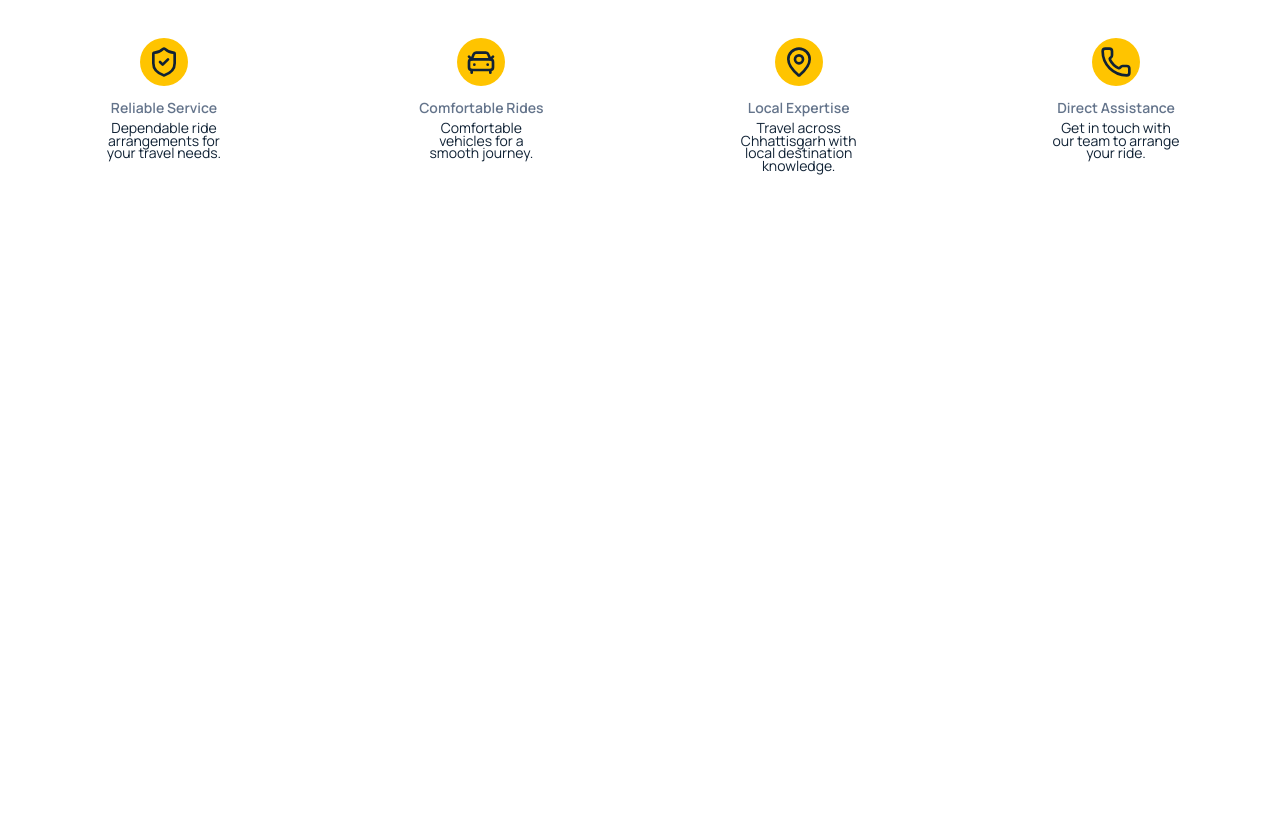
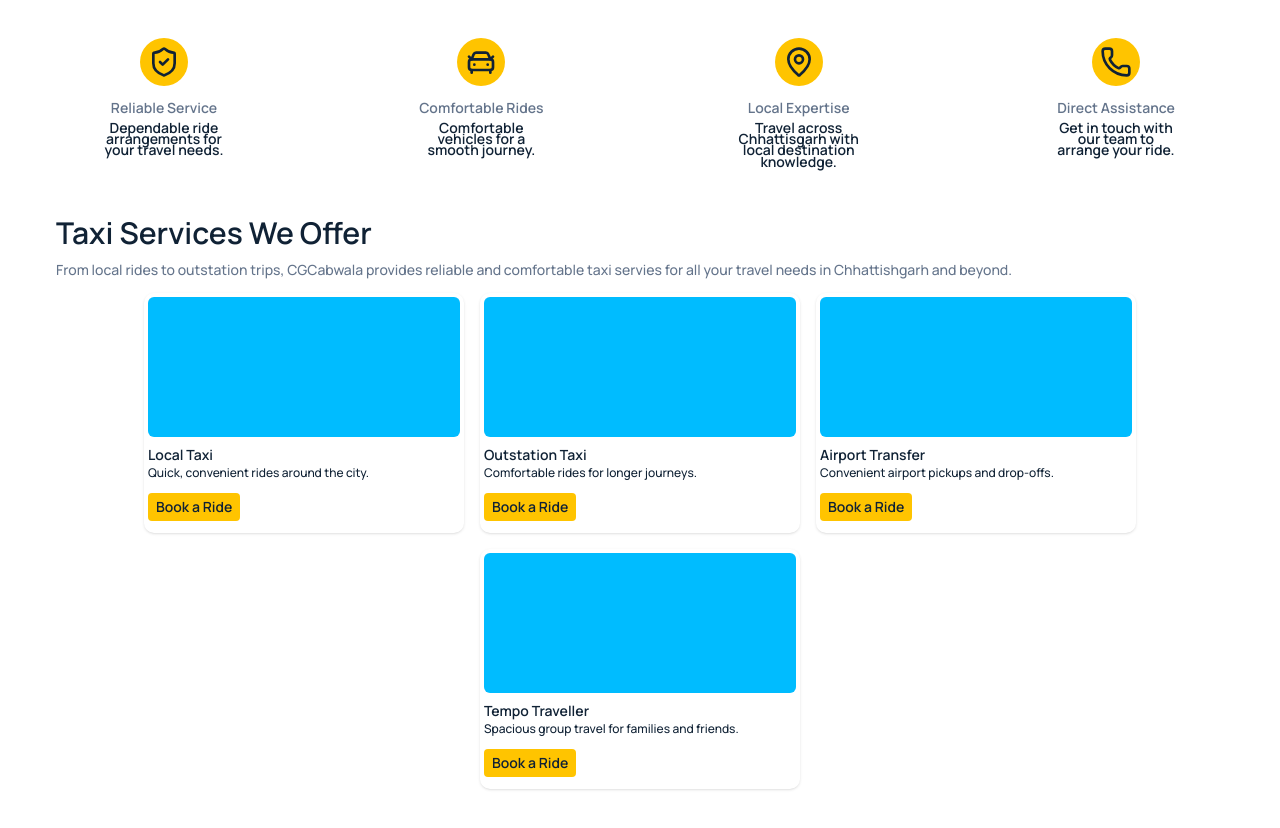
Before and after one commit to Lokesh550-code/cabApp, a React (Vite) app in the folder frontend/: page / in a window 1280 px wide. Shown: the part 780-1608 px from the top of the page. Before the commit the page ends 968 px from the top, so only its background shows below. Built offline with nearby package versions, Linux system fonts and the light colour scheme.

Commit message:
feat: add service widget to home

```diff
--- a/frontend/src/App.jsx
+++ b/frontend/src/App.jsx
@@ -4,6 +4,7 @@
 import BookingWidget from "./components/bookingWidget/BookingWidget";
 import Hero from "./components/hero/Hero";
 import Navbar from "./components/navbar/Navbar";
+import ServiceWidget from "./components/servicesWidget/ServiceWidget";
 import TrustWidget from "./components/trustWidget/TrustWidget";
 
 const App = () => {
@@ -24,6 +25,7 @@ const App = () => {
     <Hero />
     <BookingWidget />
     <TrustWidget />
+    <ServiceWidget />
   </div>;
 };
 
--- /dev/null
+++ b/frontend/src/components/servicesWidget/ServiceCard.jsx
@@ -0,0 +1,17 @@
+const ServiceCard = ({ elem }) => {
+  console.log(elem);
+  return (
+    <div className="w-full h-32 md:h-60 md:w-80 px-1 py-1 flex md:flex-col gap-2 border-text-muted shadow-sm rounded-[10px] ">
+      <div className="h-full w-[43%] md:w-full md:h-2/3 rounded-md bg-sky-400"></div>
+      <div className="h-full flex-1">
+        <h1 className="text-sm font-semibold">{elem.title}</h1>
+        <p className="text-xs font-medium">{elem.description}</p>
+        <button className="mt-3 text-sm md:text-md px-2 py-1 lg:mb-2 text-text bg-brand hover:bg-brand-hover active:text-brand active:bg-black rounded font-semibold hover:cursor-pointer transition">
+          Book a Ride
+        </button>
+      </div>
+    </div>
+  );
+};
+
+export default ServiceCard;
--- /dev/null
+++ b/frontend/src/components/servicesWidget/ServiceWidget.jsx
@@ -0,0 +1,58 @@
+import ServiceCard from "./ServiceCard";
+
+const ServiceWidget = () => {
+  const services = [
+    {
+      id: "local-taxi",
+      title: "Local Taxi",
+      description: "Quick, convenient rides around the city.",
+      icon: "map-pinned",
+      image: "/images/services/local-taxi.webp",
+      cta: "Book a Ride",
+    },
+    {
+      id: "outstation-taxi",
+      title: "Outstation Taxi",
+      description: "Comfortable rides for longer journeys.",
+      icon: "route",
+      image: "/images/services/outstation-taxi.webp",
+      cta: "Book a Ride",
+    },
+    {
+      id: "airport-transfer",
+      title: "Airport Transfer",
+      description: "Convenient airport pickups and drop-offs.",
+      icon: "plane",
+      image: "/images/services/airport-transfer.webp",
+      cta: "Book a Ride",
+    },
+    {
+      id: "tempo-traveller",
+      title: "Tempo Traveller",
+      description: "Spacious group travel for families and friends.",
+      icon: "users",
+      image: "/images/services/tempo-traveller.webp",
+      cta: "Book a Ride",
+    },
+  ];
+
+  return (
+    <div className="w-full px-5 py-8 sm:py-8 md:px-16 lg:px-14">
+      <h1 className="text-xl md:text-3xl md:mb-3 font-semibold">
+        Taxi Services We Offer
+      </h1>
+      <p className="text-text-muted text-sm md:text-md leading-3.5 font-medium">
+        From local rides to outstation trips, CGCabwala provides reliable and
+        comfortable taxi servies for all your travel needs in Chhattishgarh and
+        beyond.
+      </p>
+      <div className="w-full flex flex-wrap justify-center gap-4 py-4">
+        {services.map(elem => {
+          return <ServiceCard elem={elem} key={elem.id}/>
+        })}
+      </div>
+    </div>
+  );
+};
+
+export default ServiceWidget;
--- a/frontend/src/components/trustWidget/TrustCard.jsx
+++ b/frontend/src/components/trustWidget/TrustCard.jsx
@@ -17,7 +17,7 @@ const TrustCard = ({ elem }) => {
       <p className="text-sm md:text-md text-text-muted mb-1 font-semibold">
         {elem.title}
       </p>
-      <p className="text-sm leading-[0.9] text-center mb-2 hidden lg:block">
+      <p className="text-sm leading-[0.8] text-center font-[550] mb-2 hidden lg:block">
         {elem.description}
       </p>
     </div>
```
